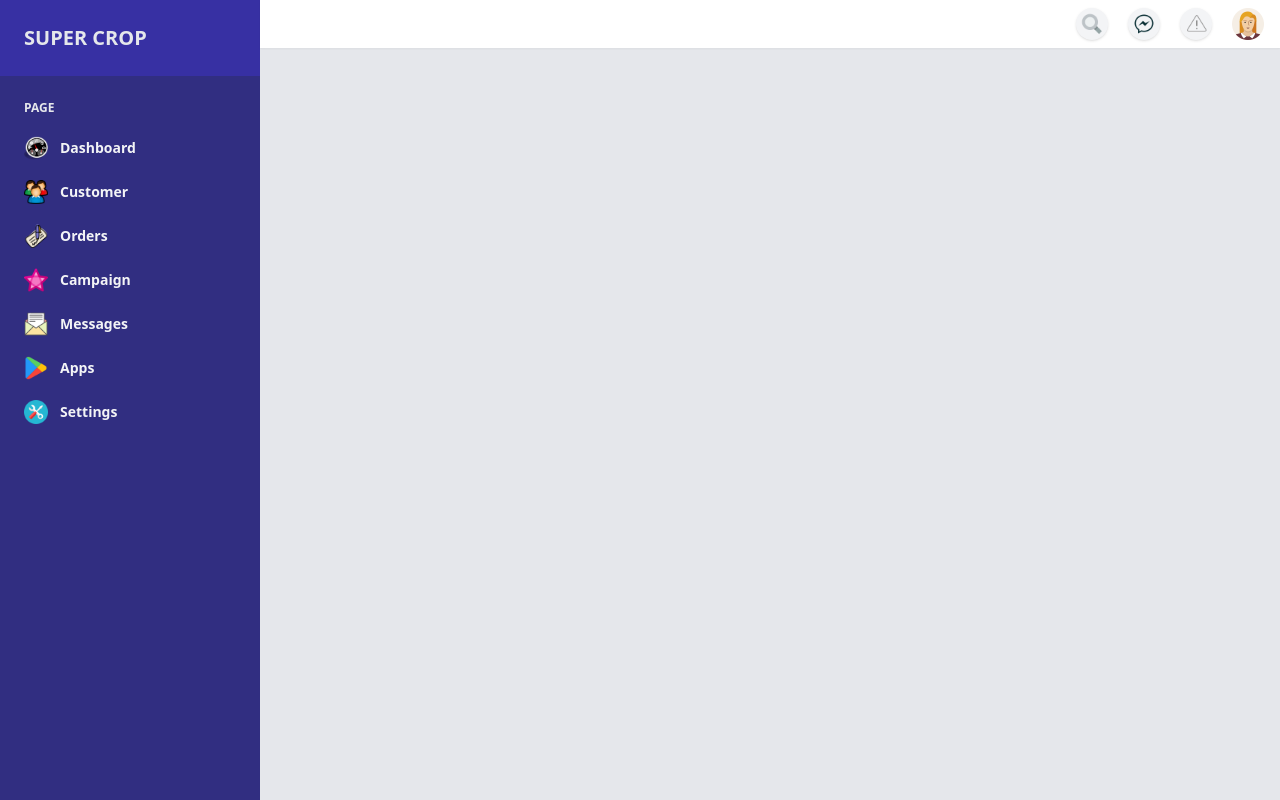
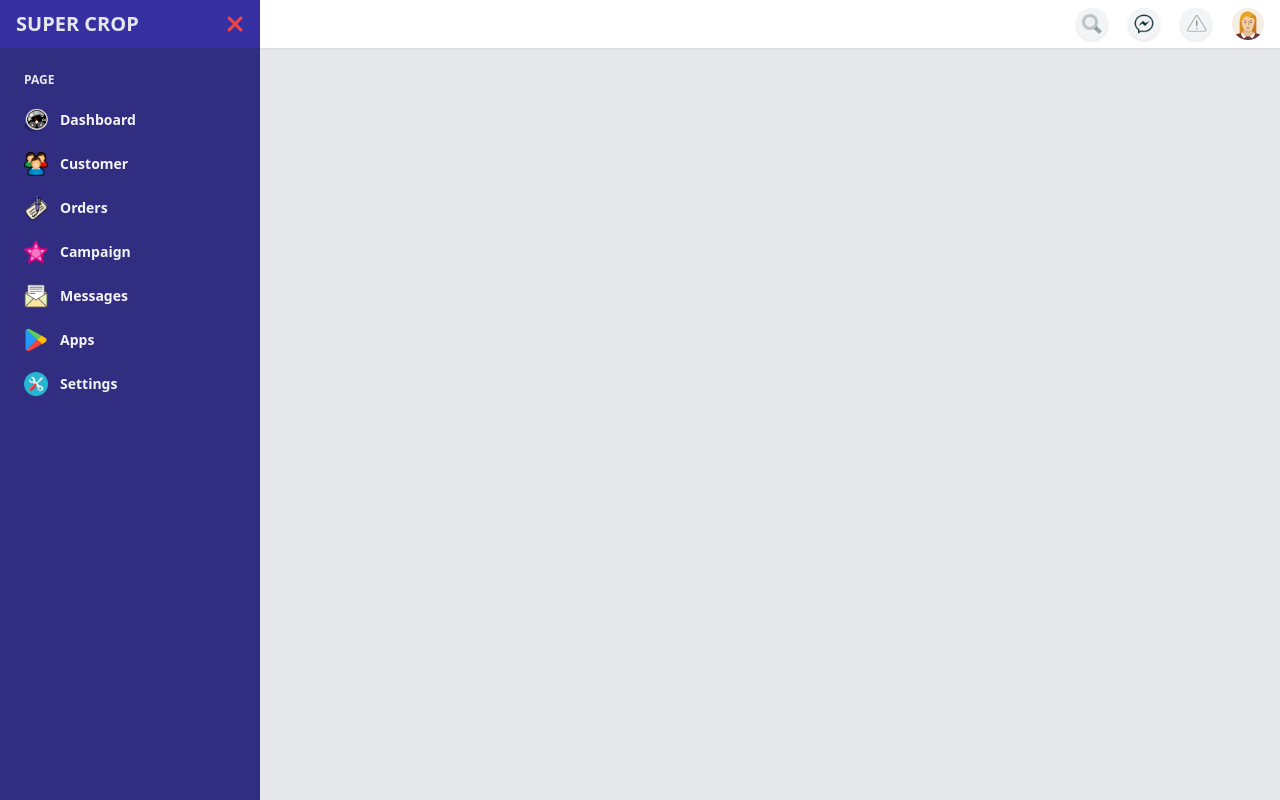
Before and after one commit to aminulds/tailwind-dashboard, a website: page public/index.html in a window 1280 px wide. Drawn offline with Linux system fonts and the light colour scheme.

Commit message:
sidebar menu responsive done

```diff
--- a/public/index.html
+++ b/public/index.html
@@ -19,8 +19,12 @@
             <!-- Sidebar -->
             <aside id="sidebar" class="bg-indigo-900 min-h-screen min-w-[260px] hidden md:block">
                 <!-- Logo -->
-                <div class="p-6 bg-indigo-800">
+                <div class="px-4 py-2 bg-indigo-800 flex items-center justify-between">
                     <div class=" text-xl font-bold text-gray-200 uppercase ">Super Crop</div>
+
+                    <button id="closeButton" class="text-red-500 text-2xl">
+                        <i class="fa-solid fa-xmark"></i>
+                    </button>
                 </div>
 
                 <!-- Sidebar Menu -->
--- a/public/js/index.js
+++ b/public/js/index.js
@@ -1,5 +1,6 @@
 const sidebar = document.getElementById('sidebar')
 const menuToogler = document.getElementById('menuToogler')
+const closeButton = document.getElementById('closeButton')
 
 
 const menuToogle = () => {
@@ -8,3 +9,4 @@ const menuToogle = () => {
 }
 
 menuToogler.addEventListener('click', menuToogle)
+closeButton.addEventListener('click', menuToogle)
```
Also changed, not shown: public/css/style.css.
